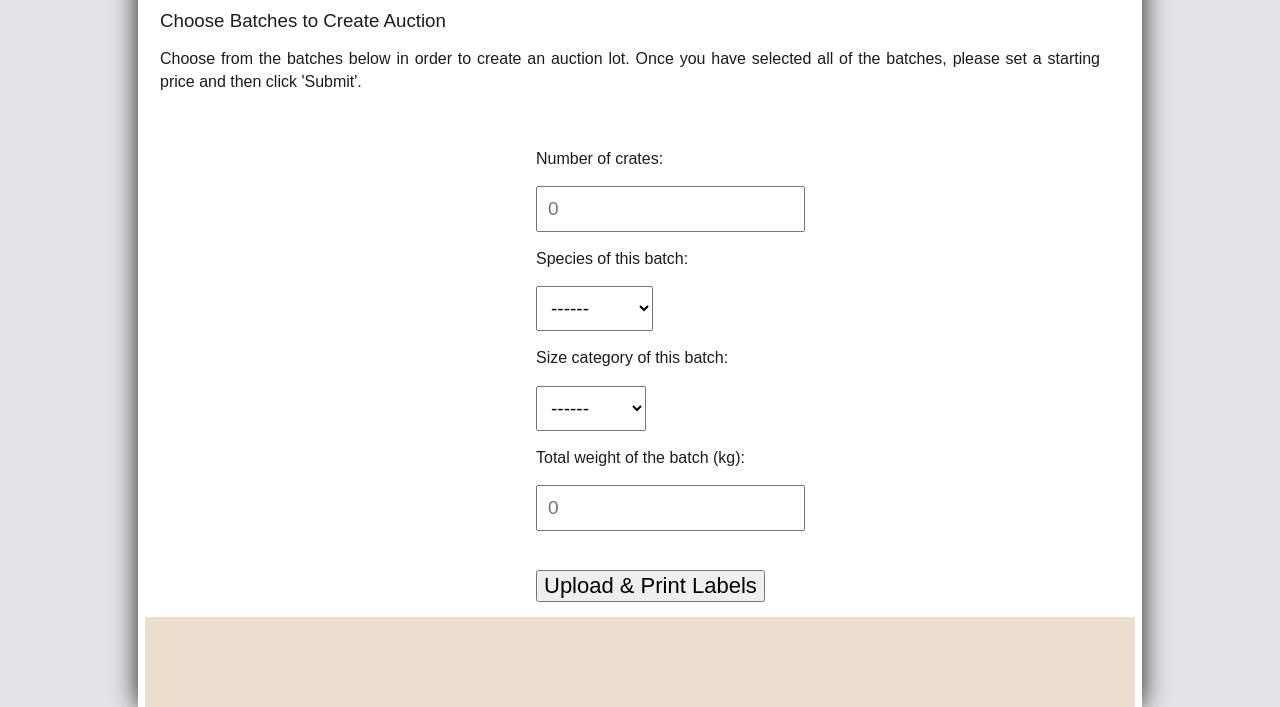
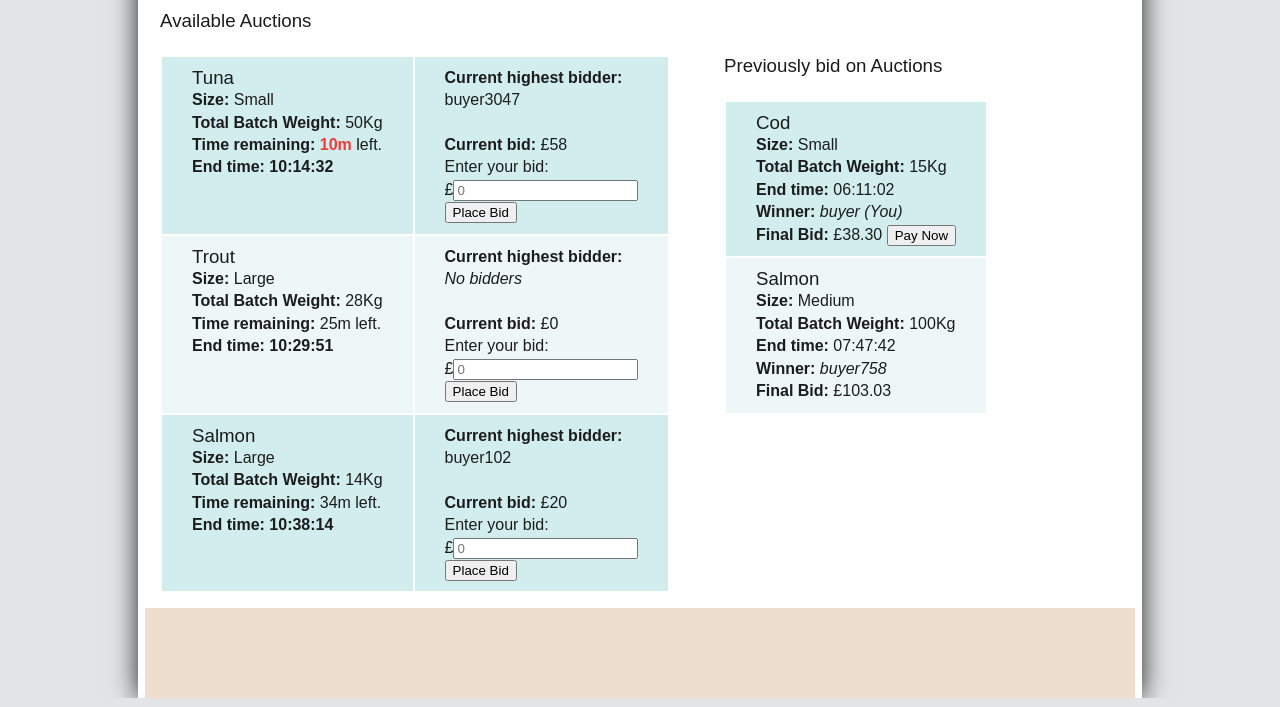
Before and after one commit to coderGhast/HCI-FishingAssociationWebsite, a plain HTML site: page public_html/buyer.html in a window 1280 px wide. Shown: the part 157-864 px from the top of the page. Drawn offline with Linux system fonts and the light colour scheme.

Commit message:
Prototype website done
The prototype website is done to it's most basic form right now.

Working on the report and the 8 golden rules, then may come back to
change things up again later if necessary.

```diff
--- a/public_html/buyer.html
+++ b/public_html/buyer.html
@@ -3,20 +3,49 @@
 <head>
   <meta charset="utf-8">
   <link rel="stylesheet" type="text/css" media="screen" href="styles.css" />
-  <title>Consolidated Fishing Association - Create Auction Lot</title>
+  <title>Consolidated Fishing Association - Auctions</title>
 
 
   <script>
-  function create_auction(){
-    var form = document.getElementById('new_batch');
 
-    if(form.crate_number.value > 0 && form.batch_weight.value > 0
-      && form.species.value != "------" && form.fish_size.value != "------"){
-        window.location = "batchsubmit.html";
-    } else {
-      alert("One or more fields have not been completed. Please complete all fields and then try again.");
+    var pre1 = 58;
+    var pre2 = 20;
+    var pre3 = 0;
+
+    function confirm_bid(div_element, amount){
+      var confirmation = window.confirm("Are you sure you want to bid £" + amount + "?");
+      if(confirmation == true){
+        if(div_element.localeCompare('cb1') == 0){
+          if(parseInt(amount) > parseInt(pre1)){
+            var ele = document.getElementById(div_element);
+            ele.innerHTML = "<strong>Current bid:</strong> £" + amount;
+            pre1 = amount;
+            document.getElementById('bidder1').innerHTML = "You: <em>buyer</em>"
+          } else {
+            alert("Cannot bid lower than current amount. Please enter a higher bid and try again");
+          }
+        } else if(div_element.localeCompare('cb2') == 0){
+          if(parseInt(amount) > parseInt(pre2)){
+            var ele = document.getElementById(div_element);
+            ele.innerHTML = "<strong>Current bid:</strong> £" + amount;
+            pre2 = amount;
+            document.getElementById('bidder2').innerHTML = "You: <em>buyer</em>"
+          } else {
+            alert("Cannot bid lower than current amount. Please enter a higher bid and try again");
+          }
+        } else if(div_element.localeCompare('cb3') == 0){
+          if(parseInt(amount) > parseInt(pre3)){
+            var ele = document.getElementById(div_element);
+            ele.innerHTML = "<strong>Current bid:</strong> £" + amount;
+            pre3 = amount;
+            document.getElementById('bidder3').innerHTML = "You: <em>buyer</em>"
+          } else {
+            alert("Cannot bid lower than current amount. Please enter a higher bid and try again");
+          }
+        }
+      }
     }
-  }
+
   </script>
 
 </head>
@@ -28,14 +57,14 @@
       <div id="header_title">
         <h1>Consolidated Fishing Association</h1>
       </div>
-      <div id="logged_in">Logged in as <em>warehouse</em></div>
+      <div id="logged_in">Logged in as <em>buyer</em></div>
     </div>
 
     <div id="nav">
       <div id="nav_holder" name="top">
         <ul>
-          <div class="link_holder"><li class="topLink"><a href="fishermenindex.html">Home</a></li></div>
-          <div class="link_holder"><li class="topLink"><a href="fishermen.html">Create Auction</a></li></div>
+          <div class="link_holder"><li class="topLink"><a href="buyerindex.html">Home</a></li></div>
+          <div class="link_holder"><li class="topLink"><a href="buyer.html">Auctions</a></li></div>
           <div class="link_holder"><li class="topLink"><a href="index.html">Logout</a></li></div>
 
         </ul>
@@ -45,44 +74,95 @@
     <div id="content_wrapper">
       <div id="content_space">
 
-        <h3>Choose Batches to Create Auction</h3>
-        <p>Choose from the batches below in order to create an auction lot. Once you have selected all of the batches, please set a starting price and then click 'Submit'.</p>
+        <h3>Available Auctions</h3>
+        <br />
 
-          <div id="catch_boxes">
-            <br />
-            <form id="new_batch">
-              <p>Number of crates:</p>
-              <p><input type="number" placeholder="0" name="crate_number" class="fish_entry" min="1"></p>
-              <p>Species of this batch:</p>
-              <p>
-                <select name="species" form="new_batch" required class="fish_entry">
-                  <option disabled selected>------</option>
-                  <option value="salmon">Salmon</option>
-                  <option value="tuna">Tuna</option>
-                  <option value="cod">Cod</option>
-                  <option value="haddock">Haddock</option>
-                  <option value="plaice">Plaice</option>
-                  <option value="sardines">Sardines</option>
-                  <option value="trout">Trout</option>
-                </select>
-              </p>
-              <p>Size category of this batch:</p>
-              <p>
-                <select name="fish_size" form="new_batch" required class="fish_entry">
-                  <option disabled selected>------</option>
-                  <option value="small">Small</option>
-                  <option value="medium">Medium</option>
-                  <option value="large">Large</option>
-                </select>
-              </p>
-              <p>Total weight of the batch (kg):</p>
-              <p><input type="number" placeholder="0" name="batch_weight" class="fish_entry" min="1"></p>
+        <form id="auction_items">
+          <table id="auc_table">
 
-              <br />
-              <input type="button" value="Upload &amp; Print Labels" onclick="create_batch()" class="fish_button">
-            </form>
-          </div>
+            <tr style="background:#D1EDED">
+              <td>
+                <h3>Tuna</h3>
+                <strong>Size:</strong> Small<br/>
+                <strong>Total Batch Weight:</strong> 50Kg<br />
 
+                <strong>Time remaining:</strong> <strong class="tenmin">10m</strong> left.<br />
+                <strong>End time: 10:14:32</strong>
+              </td>
+              <td>
+                <strong>Current highest bidder:</strong><div id="bidder1">buyer3047</div><br />
+                <div id="cb1"><strong>Current bid:</strong> £58</div>
+                Enter your bid:<br /> £<input type="number" id="cbi1" placeholder="0" min="0"><br />
+                <input type="button" value="Place Bid" onclick="confirm_bid('cb1', document.getElementById('cbi1').value)" />
+              </td>
+            </tr>
+
+            <tr style="background:#EDF7F7">
+              <td>
+                <h3>Trout</h3>
+                <strong>Size:</strong> Large<br/>
+                <strong>Total Batch Weight:</strong> 28Kg<br />
+
+                <strong>Time remaining:</strong> 25m left.<br />
+                <strong>End time: 10:29:51</strong>
+              </td>
+              <td>
+                <strong>Current highest bidder:</strong><div id="bidder3"><em>No bidders</em></div><br />
+                <div id="cb3"><strong>Current bid:</strong> £0</div>
+                Enter your bid:<br /> £<input type="number" id="cbi3" placeholder="0" min="0"><br />
+                <input type="button" value="Place Bid" onclick="confirm_bid('cb3', document.getElementById('cbi3').value)" />
+              </td>
+            </tr>
+
+            <tr style="background:#D1EDED">
+              <td>
+                <h3>Salmon</h3>
+                <strong>Size:</strong> Large<br/>
+                <strong>Total Batch Weight:</strong> 14Kg<br />
+
+                <strong>Time remaining:</strong> 34m left.<br />
+                <strong>End time: 10:38:14</strong>
+              </td>
+              <td>
+                <strong>Current highest bidder:</strong><div id="bidder2">buyer102</div><br />
+                <div id="cb2"><strong>Current bid:</strong> £20</div>
+                Enter your bid:<br /> £<input type="number" id="cbi2" placeholder="0" min="0"><br />
+                <input type="button" value="Place Bid" onclick="confirm_bid('cb2', document.getElementById('cbi2').value)" />
+              </td>
+            </tr>
+
+          </table>
+        </form>
+
+        <form id="past_auctions">
+          <h3>Previously bid on Auctions</h3><br />
+          <table id="past_table">
+            <tr style="background:#D1EDED">
+              <td>
+                <h3>Cod</h3>
+                <strong>Size:</strong> Small<br/>
+                <strong>Total Batch Weight:</strong> 15Kg<br />
+                <strong>End time:</strong> 06:11:02<br />
+                <strong>Winner:</strong> <em>buyer (You)</em><br />
+                <strong>Final Bid: </strong> £38.30
+                <input type="button" value="Pay Now" onclick="alert('Disabled for prototype - Would take you to Payment options/Paypal')">
+              </td>
+            </tr>
+
+            <tr style="background:#EDF7F7">
+              <td>
+                <h3>Salmon</h3>
+                <strong>Size:</strong> Medium<br/>
+                <strong>Total Batch Weight:</strong> 100Kg<br />
+                <strong>End time:</strong> 07:47:42<br />
+                <strong>Winner:</strong> <em>buyer758</em><br />
+                <strong>Final Bid: </strong> £103.03
+
+              </td>
+            </tr>
+          </table>
+        </form>
+        <div class="clear"></div>
       </div>
     </div>
 
--- a/public_html/styles.css
+++ b/public_html/styles.css
@@ -116,16 +116,37 @@ p{
     margin-right: 5px;
 }
 
+.tenmin{
+    color:#F03A3A;
+}
+
+#auction_items{
+    width:60%;
+    float:left;
+    min-height:400px;
+}
+
+#time_display{
+    padding:0px;
+    margin:0px;
+}
+
 table{
-    margin-left:350px;
+    margin-left:300px;
+}
+
+#auc_table{
+    margin-left: 0px;
 }
 
 td{
+    vertical-align: top;
     padding:10px;
-    padding-right:20px;
+    padding-right:30px;
+    padding-left: 30px;
 }
 .wareform{
-    margin-left:350px;
+    margin-left:300px;
 }
 
 #header{
```
Also changed, not shown: public_html/admin.html (+6 -4 lines), public_html/auctioncreated.html (added, +80 -0 lines), public_html/buyerindex.html (added, +48 -0 lines), public_html/index.html (+5 -3 lines), public_html/warehouse.html (+41 -10 lines), 8 other files.
